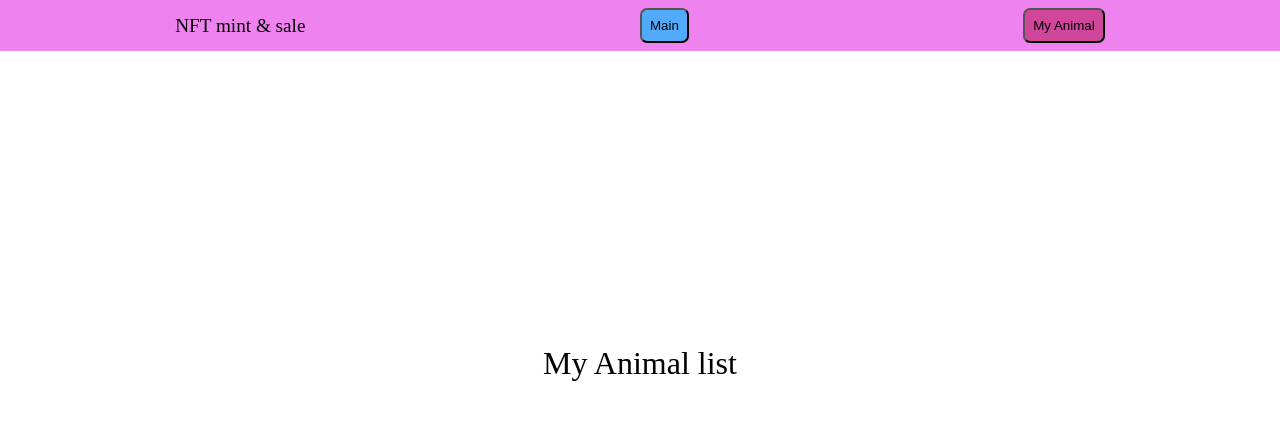
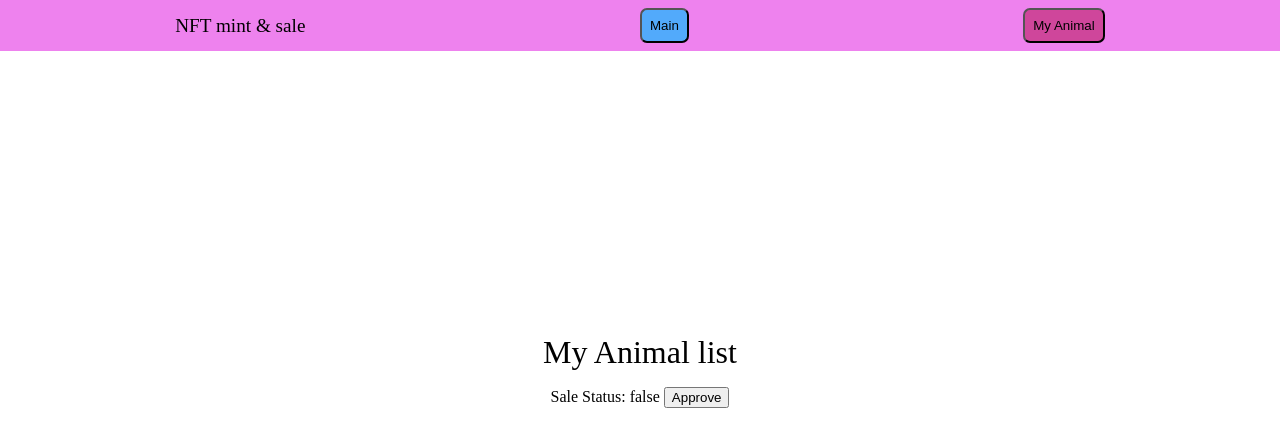
Before and after one commit to Slimidity/Dapp-Project, a React (Create React App) app in the folder frontend/: page /my-animal in a window 1280 px wide. Shown: the top 446 px of the page. Built offline with nearby package versions, Linux system fonts and the light colour scheme; what web3 would draw is missing.

Commit message:
feat: nft 판매 승인 상태 체크, 권한 부여 기능 추가

```diff
--- a/frontend/src/components/MyAnimal.tsx
+++ b/frontend/src/components/MyAnimal.tsx
@@ -1,5 +1,6 @@
 import React, { FC, useEffect, useState } from 'react';
-import { mintAnimalTokenContract } from '../contracts';
+import { stringToHex } from 'web3-utils';
+import { mintAnimalTokenContract, saleAnimalTokenAddress } from '../contracts';
 import AnimalCard from './AnimalCard';
 import styles from './MyAnimal.module.css';
 
@@ -9,6 +10,7 @@ interface MyAnimalProps {
 
 const MyAnimal: FC<MyAnimalProps> = ({ account }) => {
   const [animalCards, setAnimalCards] = useState<string[]>([]);
+  const [saleStatus, setSaleStatus] = useState<boolean>();
 
   const getAnimalTokens = async () => {
     try {
@@ -39,14 +41,56 @@ const MyAnimal: FC<MyAnimalProps> = ({ account }) => {
     }
   };
 
+  // account가 saleAnimalTokenAddress에게 nft들의 판매권한을 줬는지 확인
+  const getIsApprovedForAll = async () => {
+    try {
+      const response = await mintAnimalTokenContract.methods //
+        .isApprovedForAll(account, saleAnimalTokenAddress)
+        .call();
+
+      // saleAnimalToken이 account가 가진 토큰의 판매권한을 가진경우
+      if (response) {
+        setSaleStatus(response);
+      }
+    } catch (error) {
+      console.error(error);
+    }
+  };
+
+  // account가 saleAnimalTokenAddress에게 nft 판매권한 주기 / 뺐기
+  const onClickApproveToggle = async () => {
+    try {
+      if (!account) return;
+
+      const response = await mintAnimalTokenContract.methods
+        .setApprovalForAll(saleAnimalTokenAddress, !saleStatus)
+        .send({ from: account });
+
+      if (response.status) {
+        setSaleStatus(!saleStatus);
+      }
+    } catch (error) {
+      console.error(error);
+    }
+  };
+
   useEffect(() => {
+    if (!account) return;
+
+    getIsApprovedForAll();
     getAnimalTokens();
-  }, []);
+  }, [account]);
 
   return (
     <>
       <div className={styles.container}>
         <div className={styles.text}>My Animal list</div>
+        <div>
+          <span>Sale Status: {saleStatus ? 'true' : 'false'} </span>
+          <button onClick={onClickApproveToggle}>
+            {saleStatus ? 'Cancel' : 'Approve'}
+          </button>
+        </div>
         <div className={styles.list}>
           {animalCards.map((animalType, index) => (
             <AnimalCard animalType={animalType} key={index} />
--- a/frontend/src/contracts/index.ts
+++ b/frontend/src/contracts/index.ts
@@ -532,7 +532,8 @@ const saleAnimalTokenAbi: AbiItem[] = [
 
 // remix에서 polygon mumbai testnet에 배포하여 생기는 컨트랙트 주소 붙여넣기
 const mintAnimalTokenAddress = '0x35fCF45552A7A9e755852BbDf7B61c83972F88B6';
-const saleAnimalTokenAddress = '0xd0953EFb9CF06F71EA0625e05199FD49d45422e5';
+export const saleAnimalTokenAddress =
+  '0xd0953EFb9CF06F71EA0625e05199FD49d45422e5';
 
 // metamask 연동
 export const web3 = new Web3(window.ethereum);
```
